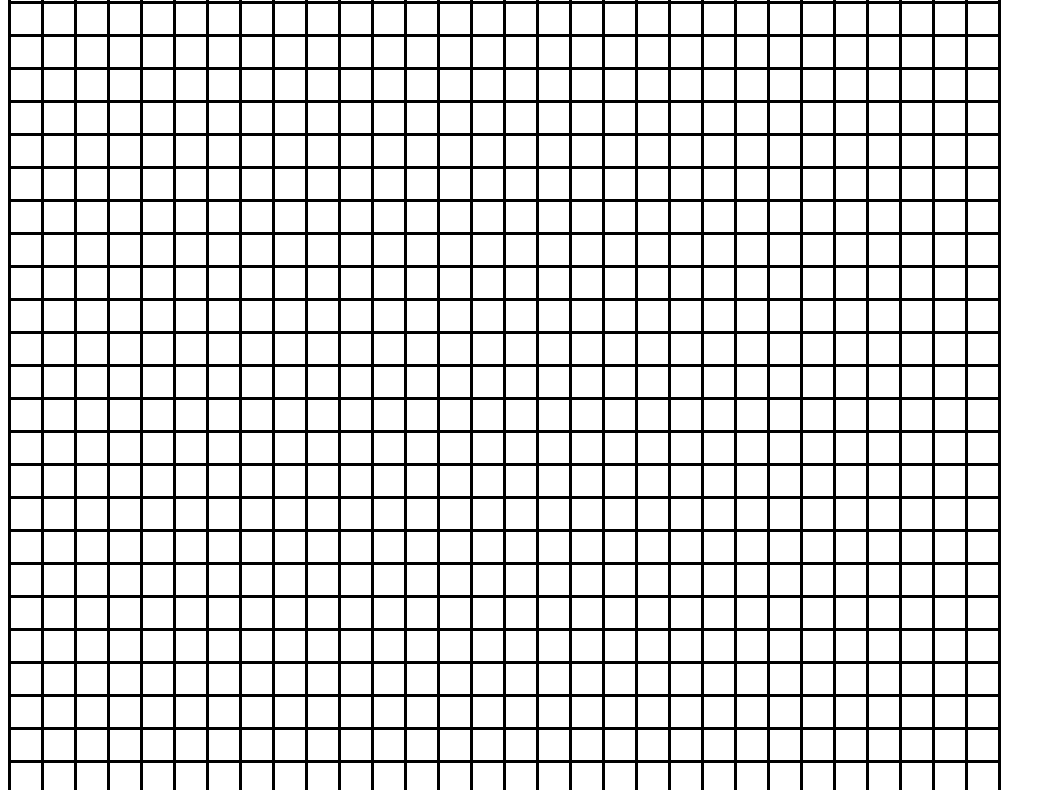
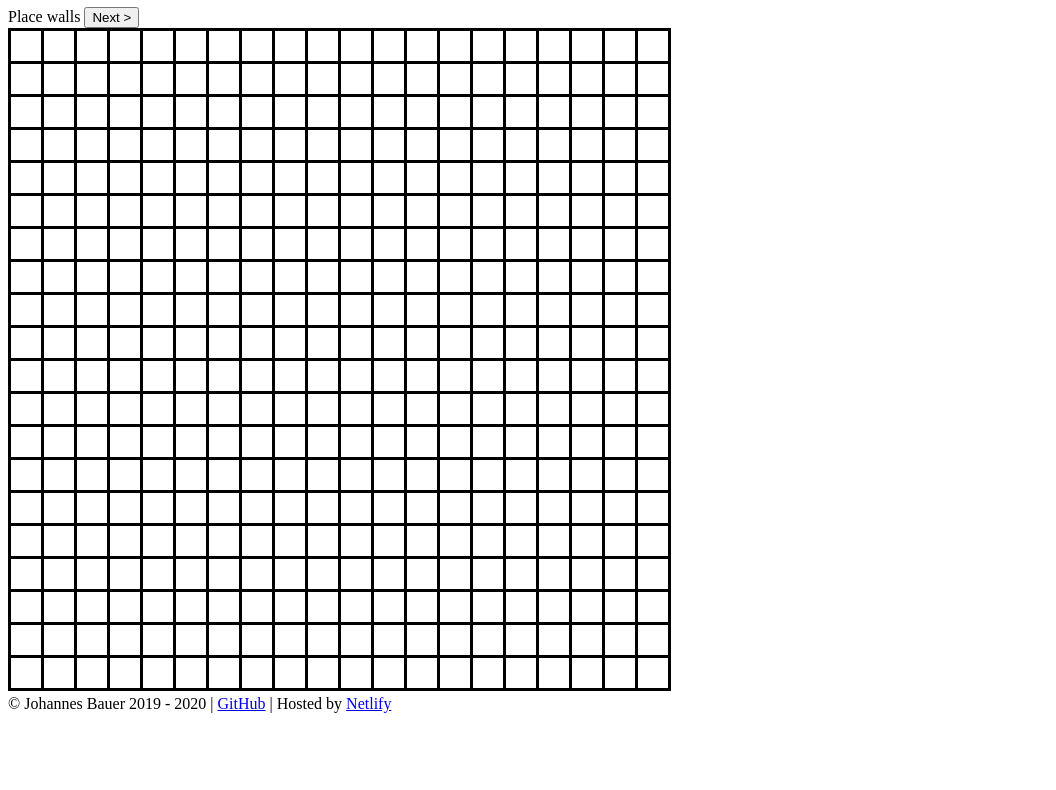
Before and after one commit to Joh4nnesB/a-star-algorithm, a plain HTML site: page index.html in a window 1280 px wide. Shown: the part 73-863 px from the top of the page, without its empty margins (0-1056 px from the left). After the commit the page ends 800 px from the top, so only its background shows below. Drawn offline with Linux system fonts and the light colour scheme.

Commit message:
Added basic UI

```diff
--- a/index.html
+++ b/index.html
@@ -7,6 +7,19 @@
     <title>A* algorithm</title>
   </head>
   <body>
+    <h1>A* path finding algorithm</h1>
+    <div class="status">
+      <span id="status_msg">Loading...</span>
+      <button id="status_next">Next &gt;</button>
+    </div>
+    <div id="canvas_wrapper"></div>
+    <div class="about">
+      <span>&copy; Johannes Bauer 2019 - 2020</span>
+      <span>|</span>
+      <a href="https://github.com/Joh4nnesB/a-star-algorithm">GitHub</a>
+      <span>|</span>
+      <span>Hosted by <a href="https://www.netlify.com/">Netlify</a></span>
+    </div>
     <script src="index.js"></script>
   </body>
 </html>
--- a/index.js
+++ b/index.js
@@ -100,9 +100,12 @@ class World {
    */
   currentMouseButton = 0;
 
-  placeWalls = true;
+  placeWalls = false;
   placeSpawn = false;
   placeTarget = false;
+
+  statusMessageSpan = document.getElementById("status_msg");
+  statusNextButton = document.getElementById("status_next");
 
   constructor(sizeX, sizeY) {
     this.sizeX = sizeX;
@@ -113,10 +116,12 @@ class World {
     this.render();
     this.addMouseMoveListener();
     this.addMouseClickListener();
+
+    this.setWalls();
   }
 
   /**
-   * Creates a new canvas element, gives it the correct size and appends it to the body
+   * Creates a new canvas element, gives it the correct size and appends it to the dom
    */
   setupCanvas() {
     this.canvas = document.createElement("canvas");
@@ -124,7 +129,7 @@ class World {
     this.canvas.width = BLOCK_OUTLINE * this.sizeX + BLOCK_GAP;
     this.canvas.height = BLOCK_OUTLINE * this.sizeY + BLOCK_GAP;
 
-    document.body.appendChild(this.canvas);
+    document.getElementById("canvas_wrapper").appendChild(this.canvas);
     this.context = this.canvas.getContext("2d");
   }
 
@@ -231,23 +236,36 @@ class World {
     return this.blocks[y][x];
   }
 
+  setWalls() {
+    this.placeWalls = true;
+    this.placeSpawn = false;
+    this.placeTarget = false;
+
+    this.updateStatus("Place walls", _ => this.setSpawn());
+  }
+
   setSpawn() {
     this.placeWalls = false;
     this.placeSpawn = true;
-    this.placeTarget = true;
+    this.placeTarget = false;
+
+    this.updateStatus("Set spawn");
   }
 
   setTarget() {
     this.placeWalls = false;
     this.placeSpawn = false;
     this.placeTarget = true;
+    this.updateStatus("Set target");
   }
 
   worldSetupCompleted() {
     this.placeWalls = false;
     this.placeSpawn = false;
     this.placeTarget = false;
+    this.updateStatus("Finding the best path...");
     this.path = this.findBestPath();
+    this.updateStatus("Completed!");
   }
 
   /**
@@ -372,6 +390,25 @@ class World {
     // If the loop was completed, no path could be found :(
     alert("No path could be found :(");
   }
+
+  /**
+   * Updates the status elements
+   * @param {String} message
+   * @param {Function} next a callback function when the next button was pressed. If next is undefined, the next button will be disabled
+   */
+  updateStatus(message, next) {
+    this.statusMessageSpan.innerText = message;
+
+    this.statusNextButton.onclick = next;
+    if (next) {
+      this.statusNextButton.disabled = false;
+    } else {
+      this.statusNextButton.disabled = true;
+    }
+  }
 }
 
-const world = new World(30, 30);
+const minimalWindowSize =
+  Math.min(window.innerWidth, window.innerHeight) - BLOCK_SIZE * 4;
+const worldSize = Math.floor((minimalWindowSize - BLOCK_GAP) / BLOCK_OUTLINE);
+const world = new World(worldSize, worldSize);
```
